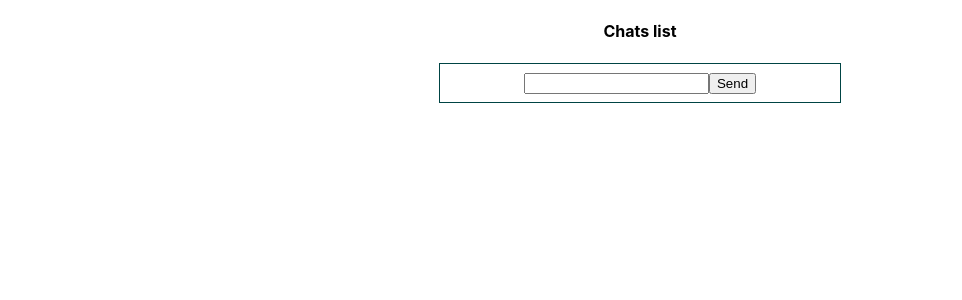
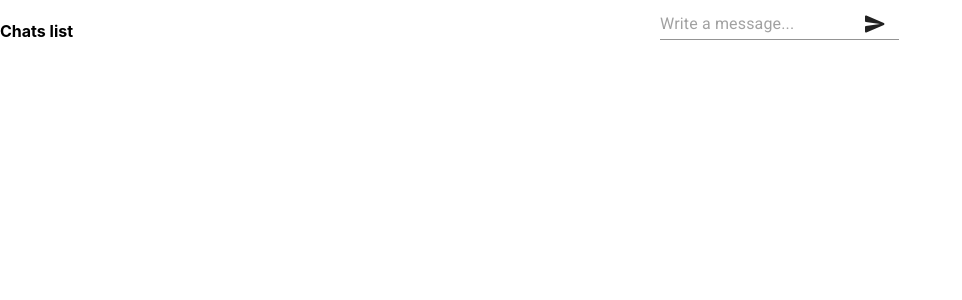
Before and after one commit to AleR111/React, a React (Create React App) app in the folder my-react-app/: page / in a window 1280 px wide. Shown: the top 300 px of the page, without its empty margins (0-962 px from the left). Built offline with nearby package versions, Linux system fonts and the light colour scheme.

Commit message:
done input

```diff
--- a/my-react-app/package.json
+++ b/my-react-app/package.json
@@ -34,6 +34,7 @@
     "@testing-library/react": "^11.1.0",
     "@testing-library/user-event": "^12.1.10",
     "prop-types": "^15.7.2",
+    "node-sass": "^6.0.1",
     "react": "^17.0.2",
     "react-dom": "^17.0.2",
     "react-scripts": "4.0.3",
--- a/my-react-app/src/App.js
+++ b/my-react-app/src/App.js
@@ -1,12 +1,17 @@
-import './App.css';
-import {Chats, Messages} from './components'
+import "./App.css"
+import Grid from "@material-ui/core/Grid"
+import { Chats, Messages } from "./components"
+
 
 export const App = () => {
-
-    return (
-        <div className="App">
-            <Chats/>
-            <Messages/>
-        </div>
-    );
+  return (
+    <Grid container={true} spacing={3}>
+      <Grid item={true} xs={6}>
+        <Chats />
+      </Grid>
+      <Grid item={true} xs={6}>
+        <Messages />
+      </Grid>
+    </Grid>
+  )
 }
--- a/my-react-app/src/components/messages/Messages.js
+++ b/my-react-app/src/components/messages/Messages.js
@@ -1,47 +1,75 @@
-import styles from "./message.module.scss";
+import { Input, InputAdornment, IconButton } from "@material-ui/core"
+import { makeStyles } from "@material-ui/core/styles"
+import { SendRounded } from "@material-ui/icons"
 
-import {useState, useEffect, useMemo} from "react";
+import { useState, useEffect } from "react"
+import styles from "./message.module.scss"
+
+const useStyles = makeStyles((theme) => ({
+  root: {
+    "& > *": {
+      margin: theme.spacing(1),
+    },
+  },
+}))
 
 export const Messages = () => {
+  const classes = useStyles()
+
   const [message, setMessage] = useState([])
 
-    const [value, setValue] = useState('')
+  const [value, setValue] = useState("")
 
   const updateValue = (value) => {
     setValue(value)
   }
 
   const sendMessage = () => {
-        setMessage(state => [...state, {content: value, author: 'Alex'}])
-        setValue('')
+    setMessage((state) => [...state, { content: value, author: "Alex" }])
+    setValue("")
   }
 
   useEffect(() => {
-
-        if (!message.length || message[message.length - 1].author === 'Robot') return
+    if (!message.length || message[message.length - 1].author === "Robot")
+      return
 
     setTimeout(() => {
-            setMessage(state => [...state, {content: "Hi, I'm Robot", author: 'Robot'}])
+      setMessage((state) => [
+        ...state,
+        { content: "Hi, I'm Robot", author: "Robot" },
+      ])
     }, 1500)
-
   }, [message])
 
   return (
     <div className={styles.box}>
-
-            {
-                message.map((elem, id) => (
+      {message.map((elem, id) => (
         <div className={styles.messageBox} key={id}>
           <p>{elem.content}</p>
           <h4 className={styles.author}>{elem.author}</h4>
         </div>
-                ))
+      ))}
+
+      {/*<div className={styles.messageInput}>*/}
+      {/*    <input type="text" value={value} onChange={(e) => updateValue(e.target.value)}/>*/}
+      {/*    <button onClick={sendMessage}>Send</button>*/}
+      {/*</div>*/}
+
+      <form className={classes.root} noValidate={true} autoComplete="off">
+        <Input
+          placeholder="Write a message..."
+          inputProps={{ "aria-label": "description" }}
+          endAdornment={
+            <InputAdornment position="end">
+              <IconButton  color="inherit" onClick={sendMessage}>
+              <SendRounded  />
+              </IconButton>
+            </InputAdornment>
           }
-
-            <div className={styles.messageInput}>
-                <input type="text" value={value} onChange={(e) => updateValue(e.target.value)}/>
-                <button onClick={sendMessage}>Send</button>
+          value={value}
+          onChange={(e) => updateValue(e.target.value)}
+        />
+      </form>
     </div>
-        </div>
-    );
+  )
 }
--- a/my-react-app/src/components/messages/message.module.scss
+++ b/my-react-app/src/components/messages/message.module.scss
@@ -1,28 +1,28 @@
-.box {
-  max-width: 400px;
-  margin: 0 auto;
-  border: 1px solid #004444;
-}
-
-.message {
-  &Box {
-    display: flex;
-    justify-content: flex-end;
-    align-items: center;
-    padding: 8px;
-  }
-
-  &Input {
-    margin: 8px;
-  }
-}
-
-.author {
-  font-size: 16px;
-  color: #5e1313;
-  margin-left: 4px;
-
-  &:before {
-    content: ":";
-  }
-}
+//.box {
+//  max-width: 400px;
+//  margin: 0 auto;
+//  border: 1px solid #004444;
+//}
+//
+//.message {
+//  &Box {
+//    display: flex;
+//    justify-content: flex-end;
+//    align-items: center;
+//    padding: 8px;
+//  }
+//
+//  &Input {
+//    margin: 8px;
+//  }
+//}
+//
+//.author {
+//  font-size: 16px;
+//  color: #5e1313;
+//  margin-left: 4px;
+//
+//  &:before {
+//    content: ":";
+//  }
+//}
```
Also changed, not shown: 1 other file (tests, documents, lock files or other folders). Lines whose indentation alone changed are shown as unchanged.
